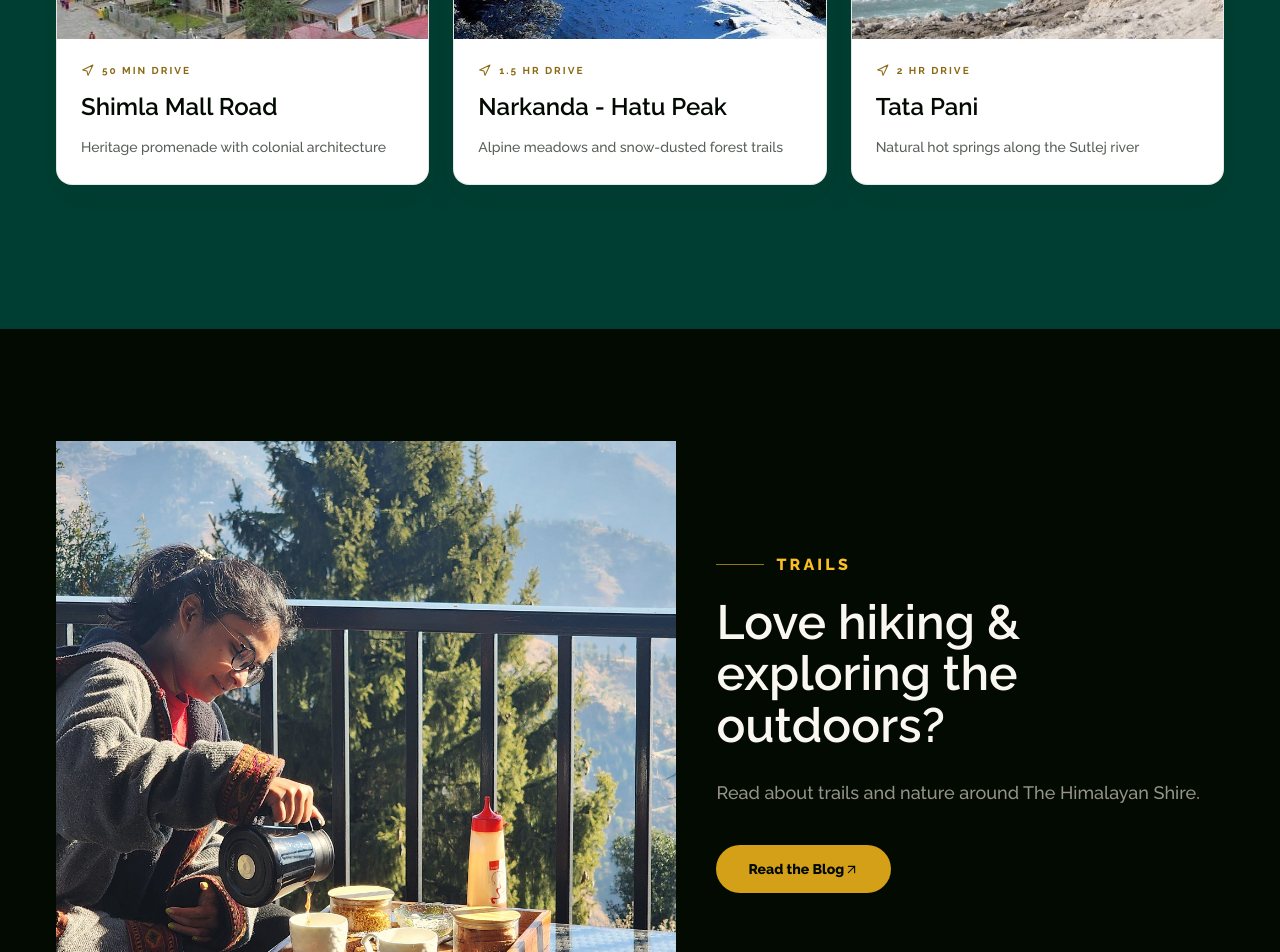
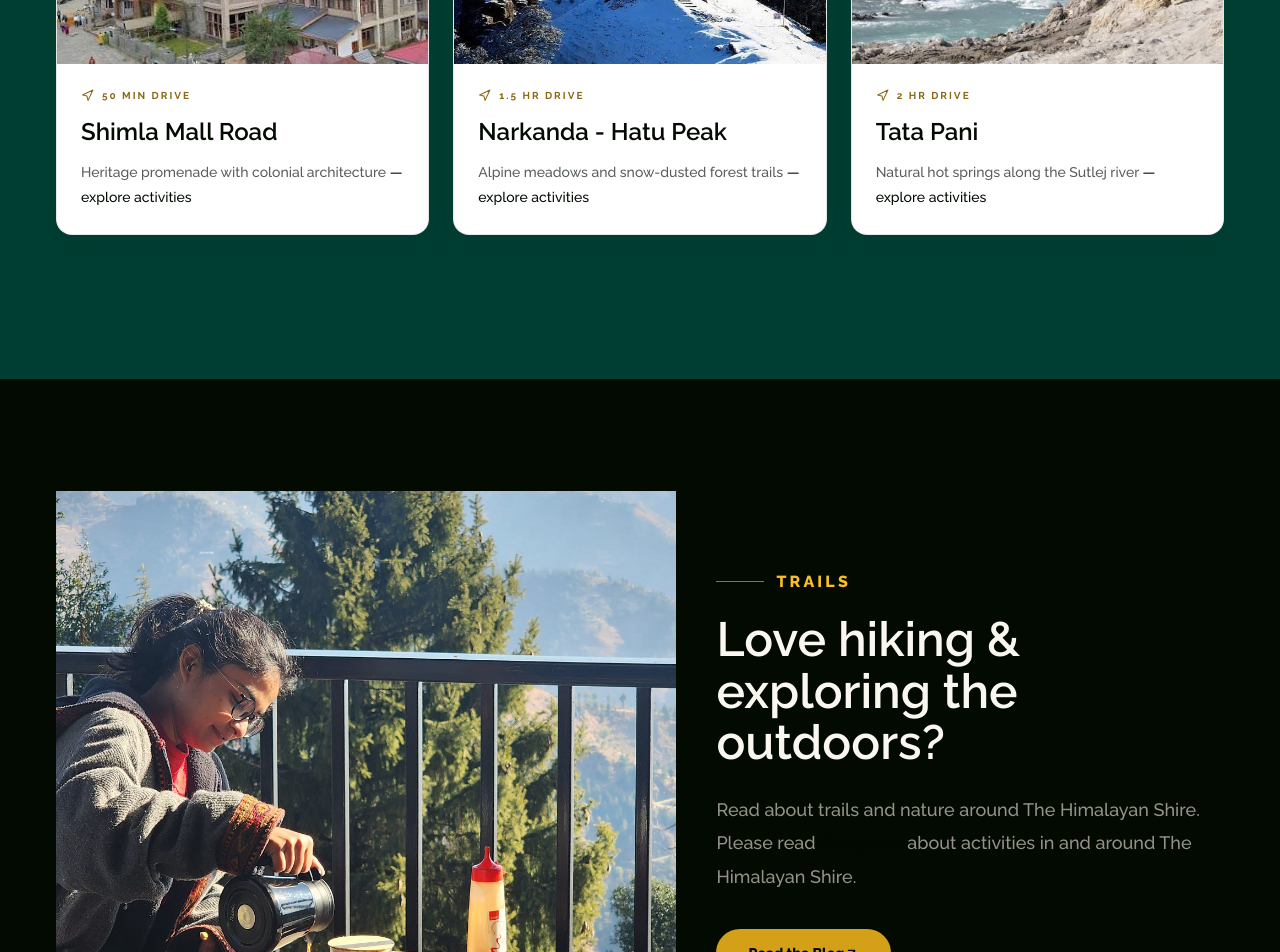
Before and after one commit to theone14122000/shire, a Next.js app: page /activities in a window 1280 px wide. Shown: the part 3880-4832 px from the top of the page. Built offline with nearby package versions, Linux system fonts and the light colour scheme; no server answers; the database is empty.

Commit message:
SEO: add internal links, update reports

```diff
--- a/app/components/activities/ActivitiesContent.tsx
+++ b/app/components/activities/ActivitiesContent.tsx
@@ -163,7 +163,7 @@ export function ActivitiesContent({ content }: { content: ActivitiesContent }) {
                     </span>
                   )}
                   <p className="mt-3 flex-1 text-sm leading-[1.8] text-emerald-950/66">
-                    {place.highlight}
+                    {place.highlight} <a href="/activities" className="font-display font-medium text-emerald-950 hover:text-gold-700 transition-colors">— explore activities</a>
                   </p>
                 </div>
               </motion.article>
@@ -189,7 +189,7 @@ export function ActivitiesContent({ content }: { content: ActivitiesContent }) {
               {content.trails.heading}
             </h2>
             <p className="mt-6 max-w-lg text-base leading-[1.85] text-cream-100/62 sm:text-lg">
-              {content.trails.description}
+              {content.trails.description} Please read <a href="/activities" className="font-display font-medium text-emerald-950 hover:text-gold-700 transition-colors">this guide</a> about activities in and around The Himalayan Shire.
             </p>
             <a href={content.trails.blogUrl} target="_blank" rel="noreferrer" className="luxe-button mt-9">
               Read the Blog
--- a/app/components/home/HomeEditorial.tsx
+++ b/app/components/home/HomeEditorial.tsx
@@ -176,6 +176,9 @@ export function HomeEditorial({
               {t("editorial", "body", brandIntro.body).split("\n\n").map((paragraph: string) => (
                 <p key={paragraph}>{paragraph}</p>
               ))}
+              <p className="mt-4 text-sm text-emerald-950/60">
+                <strong>Fagu climate:</strong> The Himalayan Shire is situated at 7,500 ft in the Himalayas. Winter brings snowfall (typically Dec–Feb), spring brings blooming orchards, and summer offers mild mountain weather. Current weather varies by season — check a live weather source for real-time conditions.
+              </p>
             </motion.div>
             <motion.div variants={fadeUp} className="mt-10 flex flex-col gap-4 border-t border-emerald-900/15 pt-7 sm:flex-row sm:items-center sm:justify-between">
               <p className="font-display text-xl font-semibold italic text-emerald-900">
```
Also changed, not shown: 2 other files (tests, documents, lock files or other folders).
